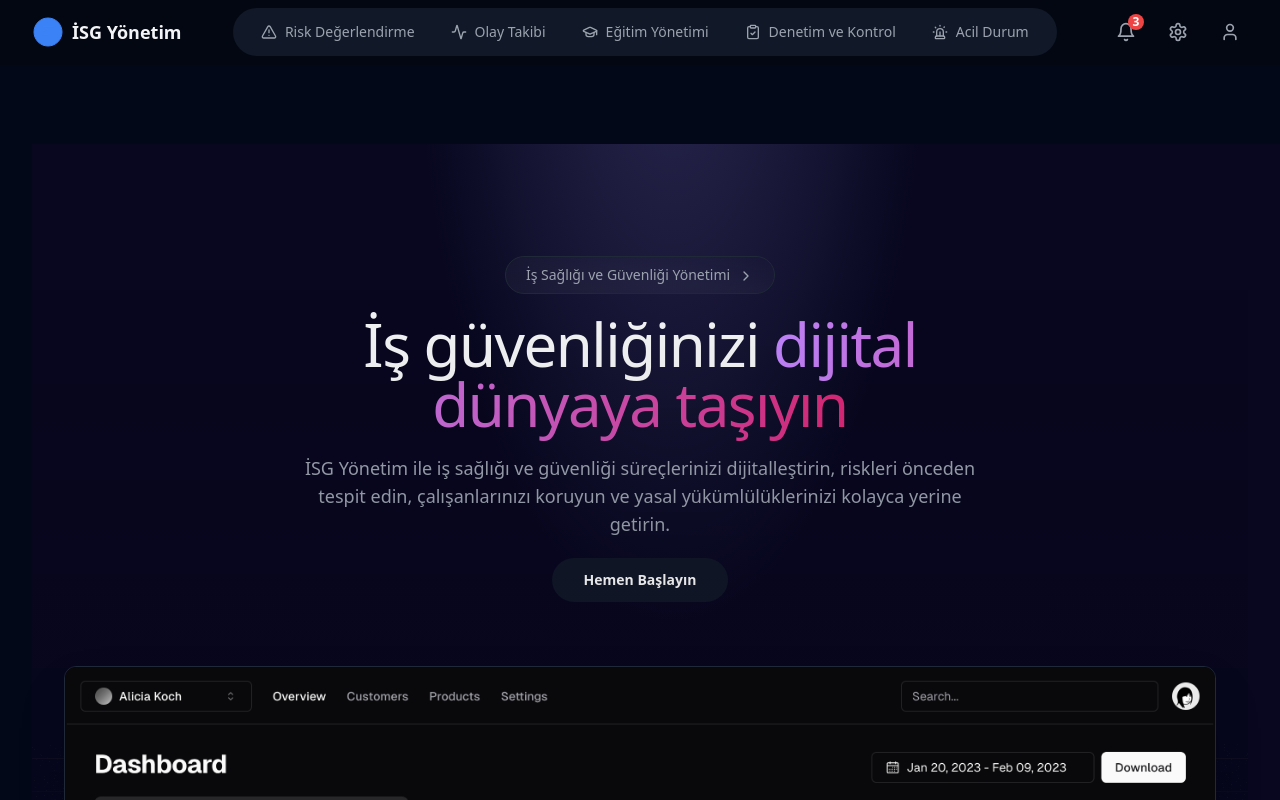
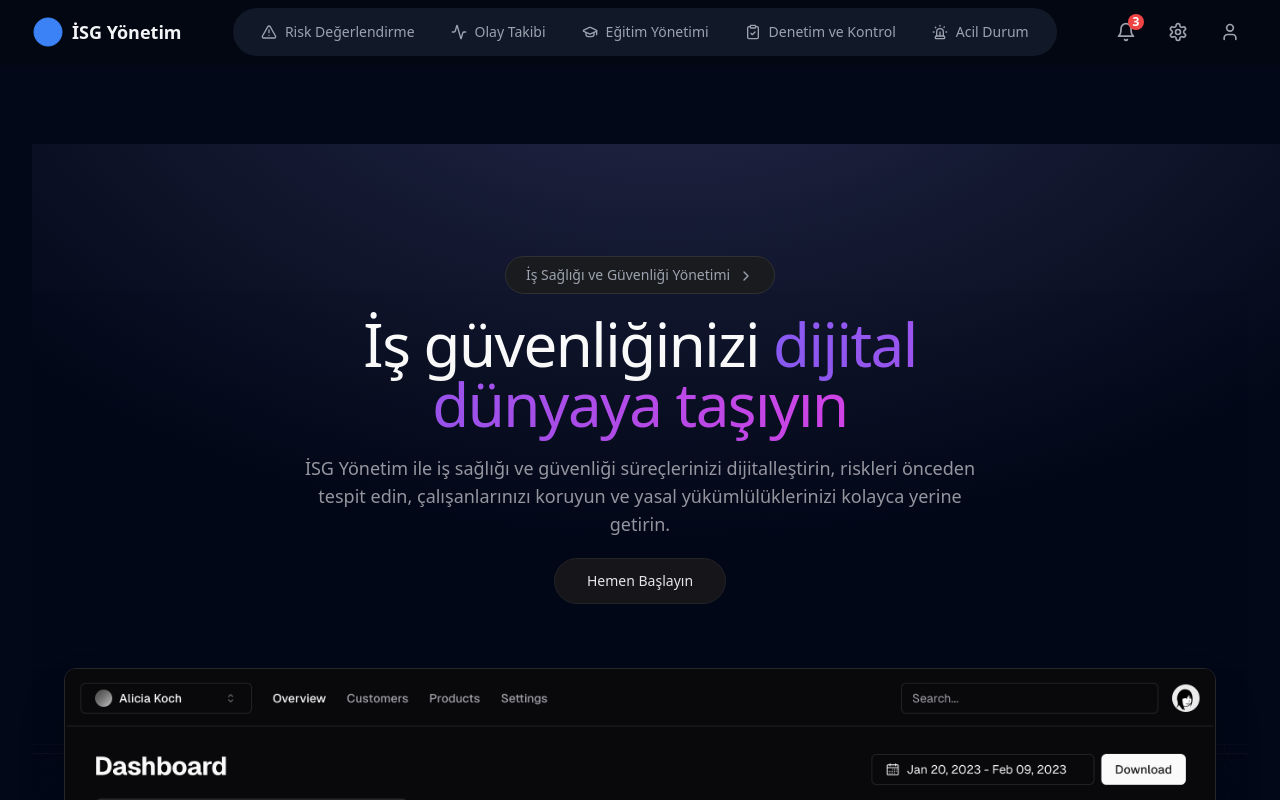
Before and after one commit to imehmetcn/isg, a Next.js app: page / in a window 1280 px wide. Shown: the top 800 px of the page. Built offline with nearby package versions, Linux system fonts and the light colour scheme.

Commit message:
Update hero section colors and styles to match design

```diff
--- a/src/components/ui/hero-section.tsx
+++ b/src/components/ui/hero-section.tsx
@@ -78,30 +78,30 @@ const HeroSection = React.forwardRef<HTMLDivElement, HeroSectionProps>(
   ) => {
     return (
       <div className={cn("relative", className)} ref={ref} {...props}>
-        <div className="absolute top-0 z-[0] h-screen w-screen bg-purple-950/10 dark:bg-purple-950/10 bg-[radial-gradient(ellipse_20%_80%_at_50%_-20%,rgba(120,119,198,0.15),rgba(255,255,255,0))] dark:bg-[radial-gradient(ellipse_20%_80%_at_50%_-20%,rgba(120,119,198,0.3),rgba(255,255,255,0))]" />
+        <div className="absolute top-0 z-[0] h-screen w-screen bg-[radial-gradient(ellipse_70%_70%_at_50%_-20%,rgba(120,119,198,0.3),transparent)]" />
         <section className="relative max-w-full mx-auto z-1">
           <RetroGrid {...gridOptions} />
           <div className="max-w-screen-xl z-10 mx-auto px-4 py-28 gap-12 md:px-8">
             <div className="space-y-5 max-w-3xl leading-0 lg:leading-5 mx-auto text-center">
-              <h1 className="text-sm text-gray-400 dark:text-gray-400 group font-geist mx-auto px-5 py-2 bg-gradient-to-tr from-zinc-300/10 via-gray-400/10 to-transparent dark:from-zinc-300/5 dark:via-gray-400/5 border border-gray-800 rounded-full w-fit">
+              <h1 className="text-sm text-gray-400 group font-geist mx-auto px-5 py-2 bg-[#1a1b1e] border border-[#313131] rounded-full w-fit">
                 {title}
                 <ChevronRight className="inline w-4 h-4 ml-2 group-hover:translate-x-1 duration-300" />
               </h1>
               <div className="mt-8 space-y-4 text-center">
-                <h2 className="text-4xl font-medium tracking-tight text-gray-100 md:text-6xl">
+                <h2 className="text-4xl font-medium tracking-tight text-white md:text-6xl">
                   {subtitle.regular}
-                  <span className="bg-gradient-to-r from-purple-400 to-pink-600 bg-clip-text text-transparent">
+                  <span className="text-transparent bg-clip-text bg-gradient-to-r from-[#8b5cf6] to-[#d946ef]">
                     {subtitle.gradient}
                   </span>
                 </h2>
               </div>
-              <p className="mx-auto mt-6 max-w-2xl text-gray-400 md:text-lg">
+              <p className="mx-auto mt-6 max-w-2xl text-[#a1a1aa] md:text-lg">
                 {description}
               </p>
               <div className="items-center justify-center gap-x-3 space-y-3 sm:flex sm:space-y-0">
                 <a
                   href={ctaHref}
-                  className="group inline-flex items-center justify-center rounded-full bg-gray-900 px-8 py-3 text-sm font-semibold text-white hover:bg-gray-700 hover:text-white focus:outline-none focus-visible:outline-2 focus-visible:outline-offset-2 focus-visible:outline-gray-900 active:bg-gray-800 active:text-white/80"
+                  className="group inline-flex items-center justify-center rounded-full bg-[#18181b] px-8 py-3 text-sm font-medium text-white hover:bg-[#27272a] border border-[#27272a] transition-all duration-200"
                 >
                   {ctaText}
                 </a>
@@ -111,7 +111,7 @@ const HeroSection = React.forwardRef<HTMLDivElement, HeroSectionProps>(
               <div className="mt-16 relative z-10">
                 <img
                   src={bottomImage.dark}
-                  className="w-full shadow-2xl rounded-xl border border-gray-800"
+                  className="w-full shadow-2xl rounded-xl border border-[#27272a]"
                   alt="Dashboard preview"
                 />
               </div>
```
